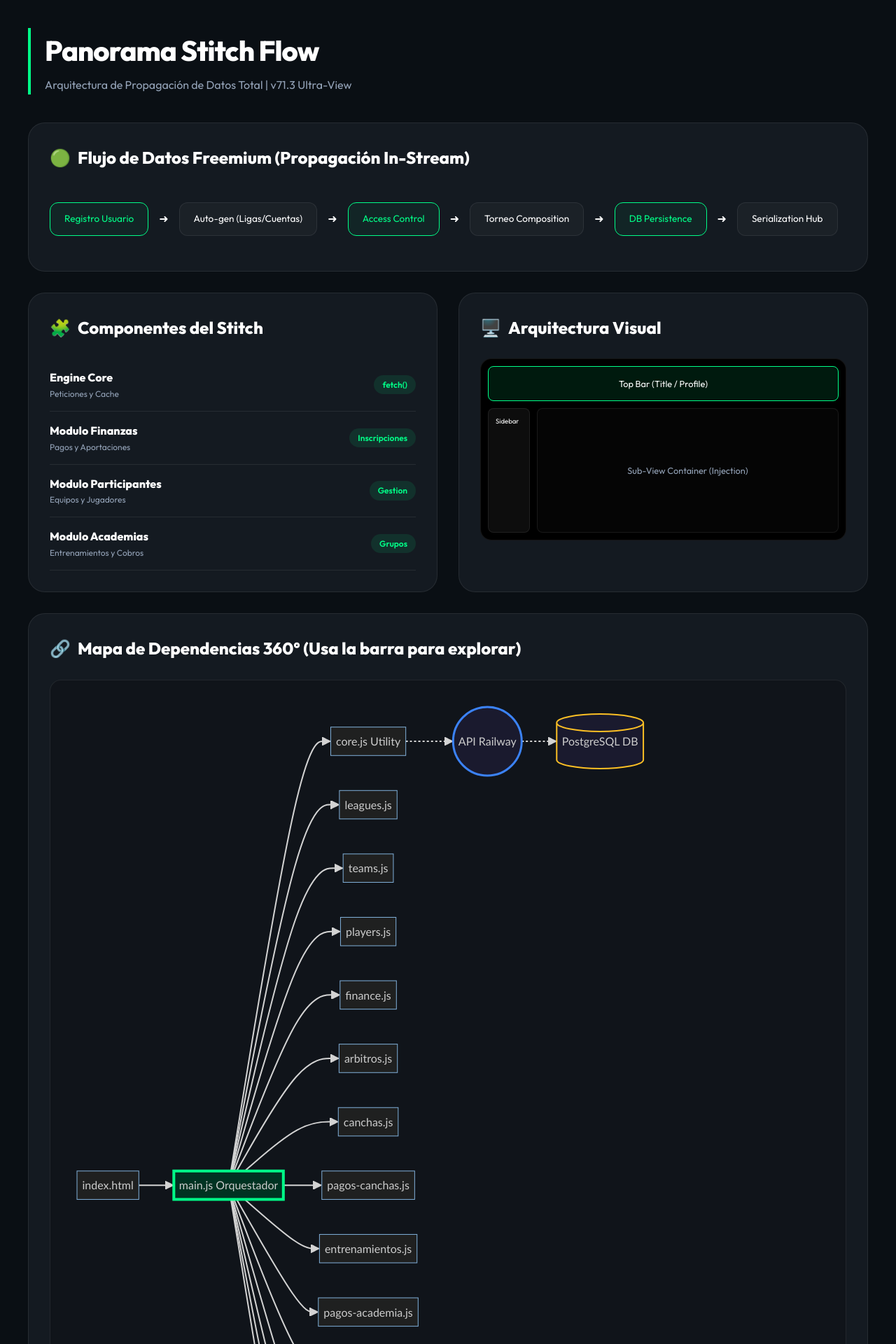
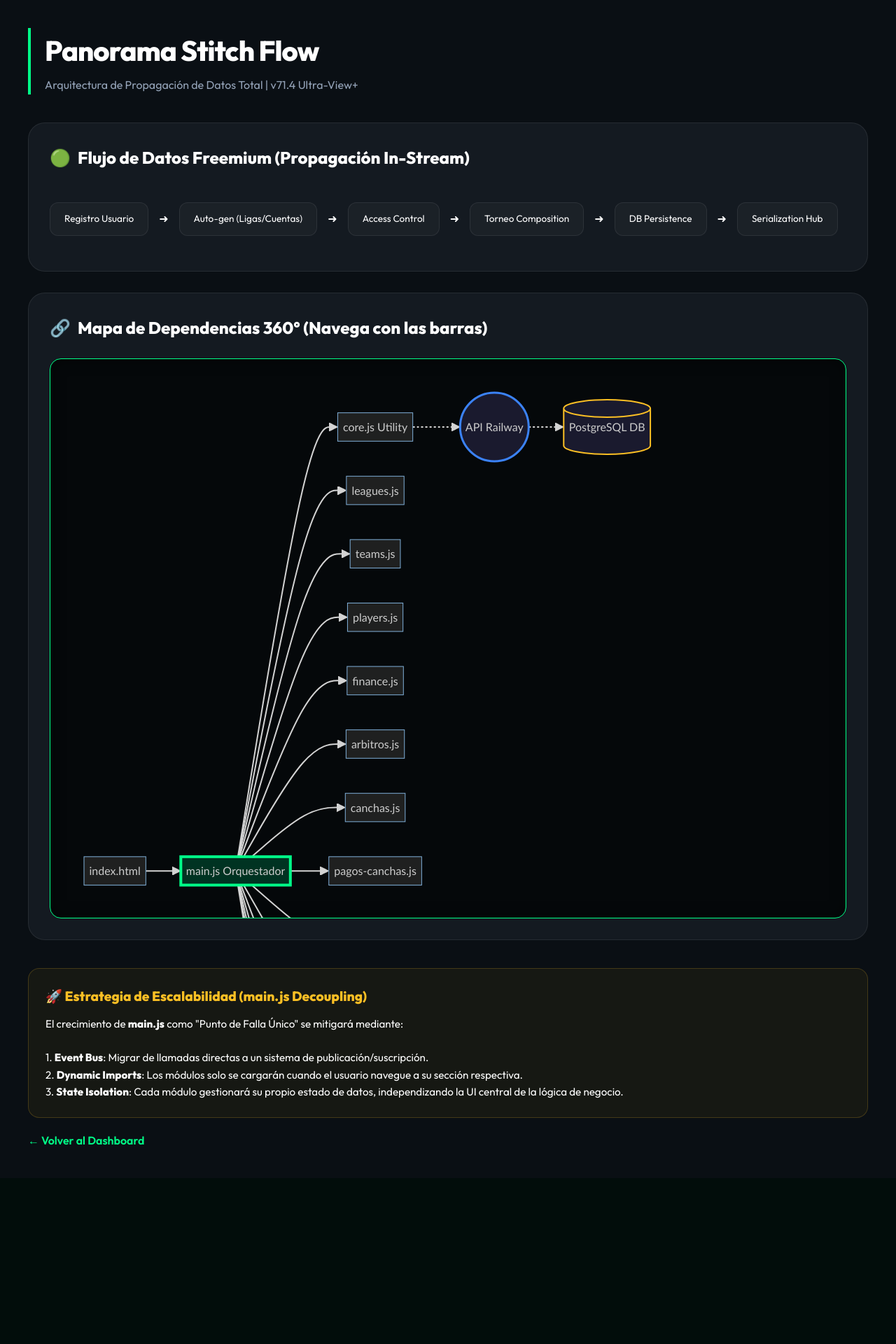
Before and after one commit to GuillermoFutadmin/futadmin, a Flask app: page /admin/stich-flow in a window 1280 px wide. Shown: the top 1920 px of the page at 70% size. After the commit the page ends 1636 px from the top, so only its background shows below. Run offline with Flask 3, Linux system fonts and the light colour scheme; some libraries are stand-ins or nearby versions.

Commit message:
Admin: Fix definitivo de Barra Desplazante y Altura 360-Panorama v71.4

```diff
--- a/templates/admin/stich_flow.html
+++ b/templates/admin/stich_flow.html
@@ -17,20 +17,20 @@
             --text-muted: #94a3b8;
         }
 
-        /* Custom Premium Scrollbar */
+        /* Custom Premium Scrollbar - GLOBAL */
         ::-webkit-scrollbar {
-            width: 8px;
-            height: 8px;
+            width: 10px;
+            height: 10px;
         }
 
         ::-webkit-scrollbar-track {
-            background: var(--bg);
+            background: #05080a;
         }
 
         ::-webkit-scrollbar-thumb {
-            background: rgba(255, 255, 255, 0.1);
+            background: rgba(0, 255, 136, 0.2);
             border-radius: 10px;
-            border: 2px solid var(--bg);
+            border: 2px solid #05080a;
         }
 
         ::-webkit-scrollbar-thumb:hover {
@@ -114,29 +114,24 @@
             white-space: nowrap;
         }
 
-        .flow-step.active {
-            border-color: var(--primary);
-            color: var(--primary);
-            background: rgba(0, 255, 136, 0.05);
-        }
-
-        /* Mermaid Wrapper for Scrolling */
+        /* Mermaid Wrapper for Scrolling - FIX CRÍTICO */
         .mermaid-wrapper {
-            background: rgba(0, 0, 0, 0.2) !important;
-            padding: 30px;
+            background: #05080a !important;
+            padding: 40px;
             border-radius: 16px;
-            min-height: 600px;
-            overflow-x: auto;
-            overflow-y: hidden;
-            border: 1px solid var(--border);
-            display: flex;
-            justify-content: flex-start;
+            height: 800px;
+            /* Altura Fija para forzar scroll vertical */
+            overflow: auto !important;
+            /* Forzar scrollbars */
+            border: 1px solid var(--primary);
+            box-shadow: inset 0 0 20px rgba(0, 0, 0, 0.5);
         }
 
         .mermaid {
             background: transparent !important;
-            flex-shrink: 0;
-            /* Important to avoid collapsing */
+            min-width: 1200px;
+            /* Asegurar que no se contraiga horizontalmente */
+            display: block;
         }
 
         .warning-note {
@@ -168,15 +163,6 @@
             padding: 15px 0;
             border-bottom: 1px solid var(--border);
         }
-
-        .badge {
-            background: rgba(0, 255, 136, 0.1);
-            color: var(--primary);
-            padding: 4px 12px;
-            border-radius: 20px;
-            font-size: 0.75rem;
-            font-weight: 600;
-        }
     </style>
 </head>
 
@@ -184,7 +170,7 @@
     <div class="container">
         <div class="header">
             <h1>Panorama Stitch Flow</h1>
-            <p>Arquitectura de Propagación de Datos Total | v71.3 Ultra-View</p>
+            <p>Arquitectura de Propagación de Datos Total | v71.4 Ultra-View+</p>
         </div>
 
         <div class="grid">
@@ -209,52 +195,8 @@
                 </div>
             </div>
 
-            <div class="card">
-                <h2><span>🧩</span> Componentes del Stitch</h2>
-                <div class="comp-item">
-                    <div><strong>Engine Core</strong>
-                        <div style="font-size: 0.75rem; color: var(--text-muted);">Peticiones y Cache</div>
-                    </div>
-                    <span class="badge">fetch()</span>
-                </div>
-                <div class="comp-item">
-                    <div><strong>Modulo Finanzas</strong>
-                        <div style="font-size: 0.75rem; color: var(--text-muted);">Pagos y Aportaciones</div>
-                    </div>
-                    <span class="badge">Inscripciones</span>
-                </div>
-                <div class="comp-item">
-                    <div><strong>Modulo Participantes</strong>
-                        <div style="font-size: 0.75rem; color: var(--text-muted);">Equipos y Jugadores</div>
-                    </div>
-                    <span class="badge">Gestion</span>
-                </div>
-                <div class="comp-item">
-                    <div><strong>Modulo Academias</strong>
-                        <div style="font-size: 0.75rem; color: var(--text-muted);">Entrenamientos y Cobros</div>
-                    </div>
-                    <span class="badge">Grupos</span>
-                </div>
-            </div>
-
-            <div class="card">
-                <h2><span>🖥️</span> Arquitectura Visual</h2>
-                <div
-                    style="background: #000; border-radius: 16px; height: 260px; position: relative; border: 1px solid var(--border);">
-                    <div
-                        style="position: absolute; top: 10px; left: 10px; right: 10px; height: 50px; background: rgba(0,255,136,0.1); border: 1px solid var(--primary); border-radius: 8px; display: flex; align-items: center; justify-content: center; font-size: 0.8rem;">
-                        Top Bar (Title / Profile)</div>
-                    <div
-                        style="position: absolute; top: 70px; left: 10px; bottom: 10px; width: 60px; background: rgba(255,255,255,0.05); border: 1px solid var(--border); border-radius: 8px; font-size: 0.6rem; padding: 10px;">
-                        Sidebar</div>
-                    <div
-                        style="position: absolute; top: 70px; left: 80px; right: 10px; bottom: 10px; background: rgba(255,255,255,0.02); border: 1px solid var(--border); border-radius: 8px; display: flex; align-items: center; justify-content: center; font-size: 0.8rem; color: var(--text-muted);">
-                        Sub-View Container (Injection)</div>
-                </div>
-            </div>
-
             <div class="card full-width">
-                <h2><span>🔗</span> Mapa de Dependencias 360° (Usa la barra para explorar)</h2>
+                <h2><span>🔗</span> Mapa de Dependencias 360° (Navega con las barras)</h2>
                 <div class="mermaid-wrapper">
                     <div class="mermaid">
                         graph LR
```
